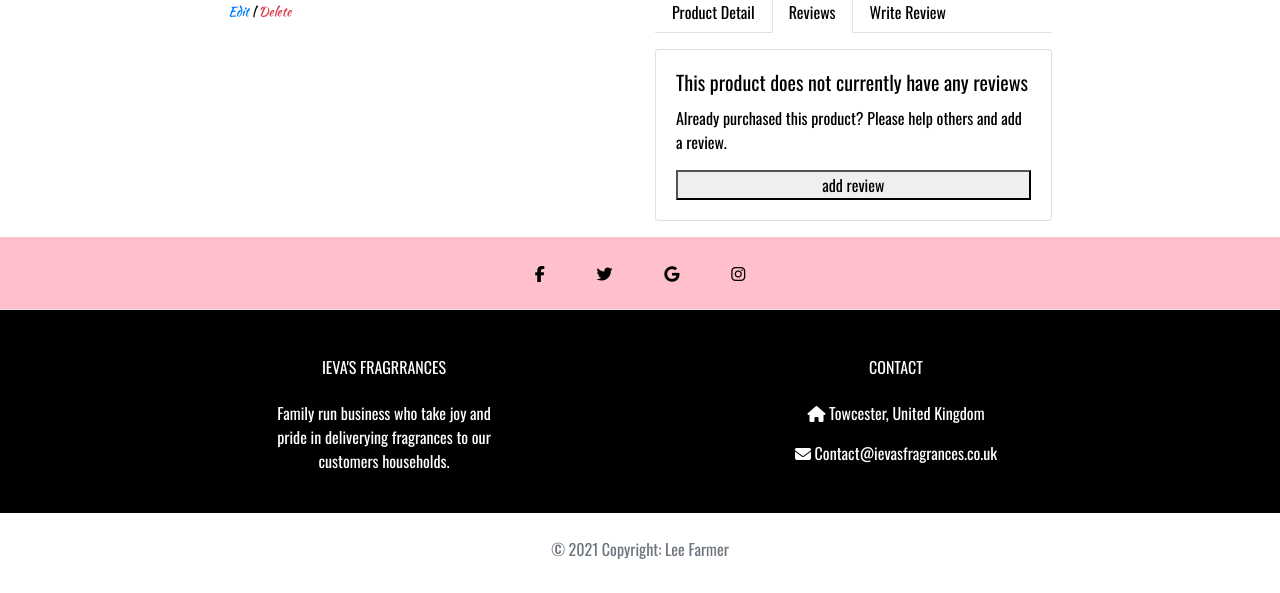
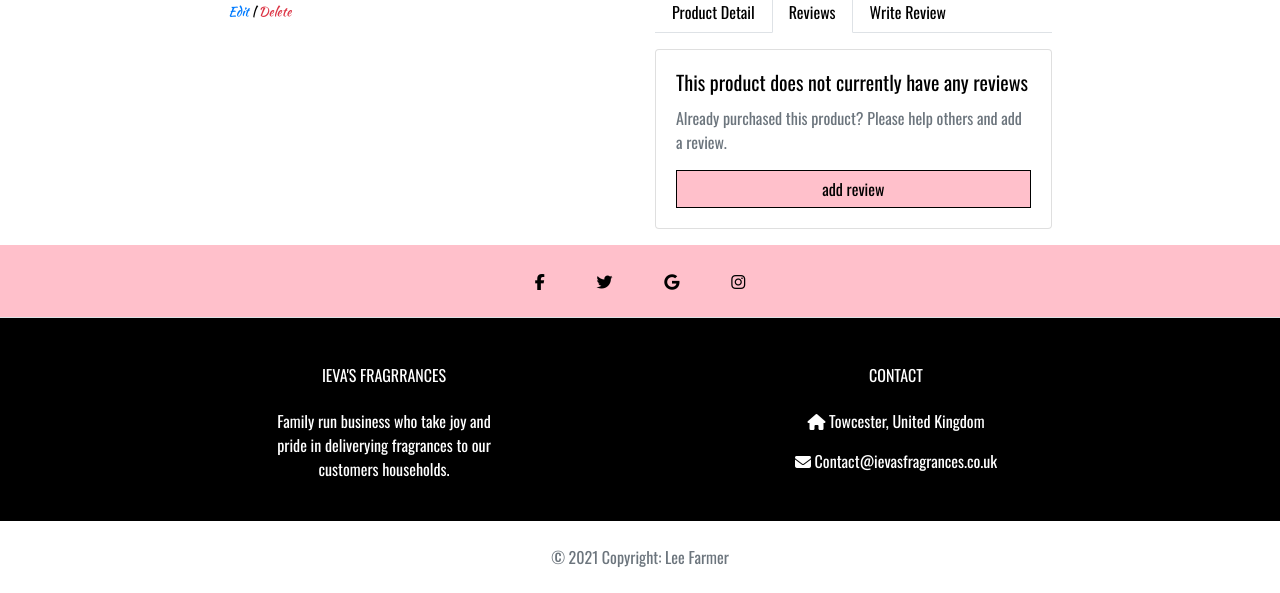
Before and after one commit to Leefarmer83/ievas_fragrances, a Django app: template products/templates/products/product_detail.html in a window 1280 px wide, after a click on "Reviews". Shown: the part 536-1129 px from the top of the page. Before the commit the page ends 1095 px from the top, so only its background shows below. Run offline with Django 3.2, Linux system fonts and the light colour scheme; the template is opened without the code that fills it, so the values that code supplies are empty; the visitor is signed in with stand-in values (Sample User, id 1); some libraries are stand-ins or nearby versions.

Commit message:
styled buttons on review

```diff
--- a/products/templates/products/includes/product_reviews.html
+++ b/products/templates/products/includes/product_reviews.html
@@ -17,8 +17,8 @@
                     <!-- If no review -->
                         <div class="card card-body mb-2">
                             <h5 class="card-title">This product does not currently have any reviews</h5>
-                            <p class="card-text">Already purchased this product? Please help others and add a review.</p>
-                            <button class="js-add-review" data-url="{% url 'add_review' product.id %}">
+                            <p class="card-text text-muted">Already purchased this product? Please help others and add a review.</p>
+                            <button class="js-add-review btn btn-black btn-outline-black rounded-0" data-url="{% url 'add_review' product.id %}">
                                 add review
                             </button>
                         </div>
@@ -26,7 +26,7 @@
                         <!-- If no review -->
                         <div class="card card-body mb-2">
                             <h5 class="card-title">This product does not currently have any reviews</h5>
-                            <p class="card-text">Already purchased this product? Please login to add a review</p>
+                            <p class="card-text text-muted">Already purchased this product? Please login to add a review</p>
                         </div>
                     {% endif %}
                 {% endif %}
--- a/products/templates/products/product_detail.html
+++ b/products/templates/products/product_detail.html
@@ -67,8 +67,9 @@
                                                     </span>
                                                 </button>
                                             </div>
-                                <input class="form-control qty_input" type="number" name="quantity" value="1" min="1"
-                                    max="99" data-item_id="{{ product.id }}" id="id_qty_{{ product.id }}">
+                                            <input class="form-control qty_input" type="number" name="quantity"
+                                                value="1" min="1" max="99" data-item_id="{{ product.id }}"
+                                                id="id_qty_{{ product.id }}">
                                             <div class="input-group-append">
                                                 <button class="increment-qty btn btn-black rounded-0"
                                                     data-item_id="{{ product.id }}" id="increment-qty_{{ product.id }}">
@@ -88,21 +89,24 @@
                                         </span>
                                         <span class="text-uppercase">Keep Shopping</span>
                                     </a>
-                        <input type="submit" class="btn btn-black rounded-0 btn-lg text-uppercase" value="Add to Bag">
+                                    <input type="submit" class="btn btn-black rounded-0 btn-lg text-uppercase"
+                                        value="Add to Bag">
                                 </div>
                                 <input type="hidden" name="redirect_url" value="{{ request.path }}">
                             </div>
                         </form>
                     </div>
                     <div class="nav Oswald nav-tabs text-black" id="nav-tab" role="tablist">
-                    <a class="nav-item nav-link text-black active" id="nav-home-tab" data-toggle="tab" href="#nav-description"
-                        role="tab" aria-controls="nav-description" aria-selected="true">Product Detail</a>
+                        <a class="nav-item nav-link text-black active" id="nav-home-tab" data-toggle="tab"
+                            href="#nav-description" role="tab" aria-controls="nav-description"
+                            aria-selected="true">Product Detail</a>
 
-                    <a class="nav-item text-black nav-link" id="nav-profile-tab" data-toggle="tab" href="#nav-reviews"
-                        role="tab" aria-controls="nav-reviews" aria-selected="false">Reviews</a>
+                        <a class="nav-item text-black nav-link" id="nav-profile-tab" data-toggle="tab"
+                            href="#nav-reviews" role="tab" aria-controls="nav-reviews" aria-selected="false">Reviews</a>
 
-                    <a class="nav-item text-black nav-link" id="nav-review-tab" data-toggle="tab" href="#nav-write-review"
-                        role="tab" aria-controls="nav-write-review" aria-selected="false">Write Review</a>
+                        <a class="nav-item text-black nav-link" id="nav-review-tab" data-toggle="tab"
+                            href="#nav-write-review" role="tab" aria-controls="nav-write-review"
+                            aria-selected="false">Write Review</a>
                     </div>
                 </nav>
                 <div class="tab-content mt-3" id="nav-tabContent">
@@ -110,7 +114,8 @@
                         aria-labelledby="nav-home-tab">
                         {{ product.description }}
                     </div>
-                <div class="tab-pane fade reviews-height" id="nav-reviews" role="tabpanel" aria-labelledby="nav-reviews">
+                    <div class="tab-pane fade reviews-height" id="nav-reviews" role="tabpanel"
+                        aria-labelledby="nav-reviews">
                         {% include 'products/includes/product_reviews.html' %}
                     </div>
                     <div class="tab-pane fade Oswald text-muted" id="nav-write-review" role="tabpanel"
@@ -118,29 +123,23 @@
                         {% if request.user.is_authenticated %}
                         <!-- If no review -->
                         <div class="card card-body mb-2">
-                            <!-- <h5 class="card-title">This product does not currently have any reviews</h5> -->
-                            <p class="card-text">Already purchased this product? Please help others and add a review.</p>
-                            <button class="js-add-review" data-url="{% url 'add_review' product.id %}">
+                            <p class="card-text">Already purchased this product? Please help others and add a review.
+                            </p>
+                            <button class="js-add-review btn btn-black btn-outline-black rounded-0"
+                                data-url="{% url 'add_review' product.id %}">
                                 add review
                             </button>
                         </div>
                         {% else %}
                         <!-- If no review -->
                         <div class="card card-body mb-2">
-                                <!-- <h5 class="card-title">This product does not currently have any reviews</h5> -->
                             <p class="card-text">Already purchased this product? Please login to add a review</p>
                         </div>
                         {% endif %}
                     </div>
                 </div>
-
-
-
             </div>
         </div>
-
-
-
     </div>
 </div>
 </div>
--- a/reviews/templates/reviews/includes/add_review_form.html
+++ b/reviews/templates/reviews/includes/add_review_form.html
@@ -8,7 +8,7 @@
             {% csrf_token %}
             {{ form|crispy }}
             <div class="mb-2 text-center">
-                <button type="submit" class="btn btn-black border border-black rounded-0" id="add-button">{% trans "Add Review" %}</button>
+                <button type="submit" class="btn btn-black btn-outline-black rounded-0" id="add-button">{% trans "Add Review" %}</button>
             </div>
         </form>
     </div>
--- a/reviews/templates/reviews/includes/review_success.html
+++ b/reviews/templates/reviews/includes/review_success.html
@@ -4,7 +4,7 @@
         <div class="text-center">
             <h4 class="">Review Added</h4>
         </div>
-        <p class="text-center">Congrats ****************</p>
+        <p class="text-center">Thank you for adding a review!</p>
     </div>
 </div>
 <!-- /.modal-content -->
```
Also changed, not shown: profiles/templates/profiles/profile.html (+6 -5 lines). Lines whose indentation alone changed are shown as unchanged.
